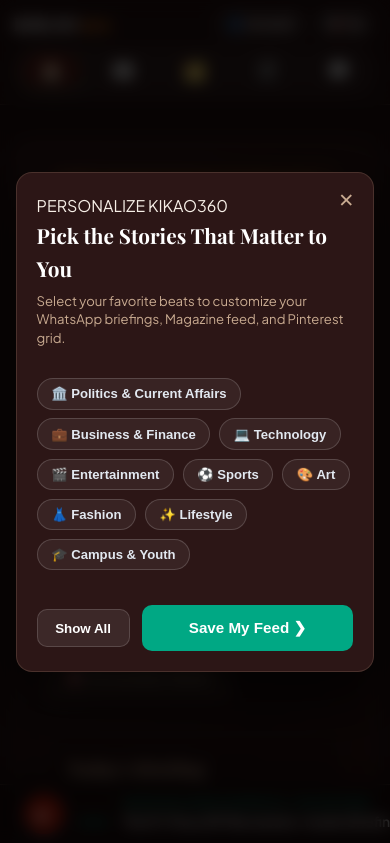
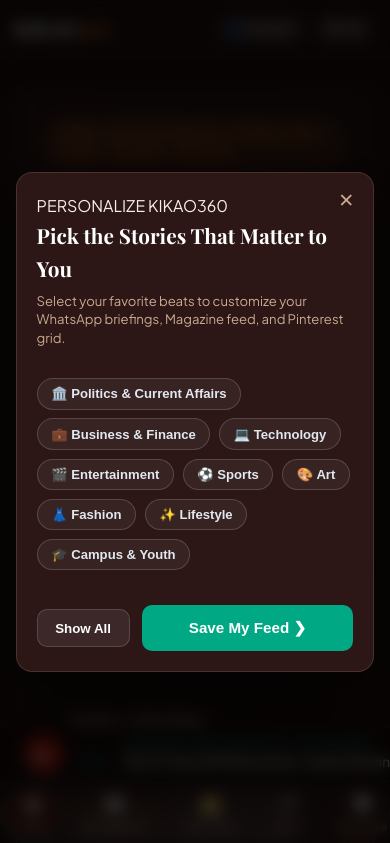
Before and after one commit to Mercy-Em-t/JRN_PROJECT, a plain HTML site: page prototype/index.html in a window 390 px wide. Shown: the top 843 px of the page. Drawn offline with nearby package versions, Linux system fonts and the light colour scheme; a web font is replaced by a local one.

Commit message:
Move mobile navigation tabs to fixed bottom bar above audio dock

```diff
--- a/prototype/css/style.css
+++ b/prototype/css/style.css
@@ -162,23 +162,25 @@ body {
 
 @media (max-width: 768px) {
   :root {
-    --dock-height: 108px;
-    --npr-dock-height: 60px;
+    --dock-height: 58px;
+    --npr-dock-height: 56px;
   }
 
   .master-dock {
-    height: auto;
-    flex-wrap: wrap;
-    padding: 0.6rem 0.85rem 0.5rem;
+    height: var(--dock-height);
+    flex-wrap: nowrap;
+    padding: 0.45rem 0.85rem;
     gap: 0.5rem;
+    backdrop-filter: none;
+    -webkit-backdrop-filter: none;
+    background: rgba(24, 11, 11, 0.98);
   }
 
-  .dock-brand {
-    order: 1;
+  .dock-brand-btn .dock-tagline {
+    display: none;
   }
 
   .dock-actions {
-    order: 2;
     margin-left: auto;
     gap: 0.35rem;
   }
@@ -188,33 +190,57 @@ body {
     font-size: 0.72rem;
   }
 
+  /* Native Mobile Bottom Tab Bar */
   .dock-modes {
-    order: 3;
+    position: fixed;
+    bottom: 0;
+    left: 0;
+    right: 0;
+    height: 62px;
+    z-index: 1200;
     width: 100%;
     display: flex;
-    justify-content: space-between;
-    gap: 0.25rem;
-    padding: 0.25rem;
-    background: rgba(255, 255, 255, 0.04);
-    border-radius: 12px;
-    overflow-x: auto;
+    justify-content: space-around;
+    align-items: center;
+    gap: 0.15rem;
+    padding: 0.25rem 0.35rem;
+    background: rgba(24, 11, 11, 0.98);
+    backdrop-filter: blur(16px);
+    -webkit-backdrop-filter: blur(16px);
+    border-top: 1px solid rgba(226, 192, 161, 0.22);
+    border-radius: 0;
   }
 
   .mode-btn {
     flex: 1;
+    flex-direction: column;
     justify-content: center;
-    padding: 0.45rem 0.35rem;
-    font-size: 0.75rem;
-    min-height: 40px;
+    align-items: center;
+    gap: 0.15rem;
+    padding: 0.3rem 0.2rem;
+    min-height: 48px;
+    border-radius: 10px;
   }
 
-  /* Clean icon + micro label on mobile */
   .mode-btn .mode-label {
-    display: none;
+    display: block;
+    font-size: 0.62rem;
+    line-height: 1;
+    white-space: nowrap;
   }
 
   .mode-btn .mode-icon {
-    font-size: 1.15rem;
+    font-size: 1.05rem;
+  }
+
+  /* Sit NPR Audio Dock cleanly above the mobile bottom tab bar */
+  .npr-player-dock {
+    bottom: 62px;
+    z-index: 1150;
+  }
+
+  .kikao-footer {
+    padding-bottom: 9.5rem;
   }
 
   /* Compact Persistent Bottom Player */
@@ -1381,3 +1407,10 @@ body {
     grid-template-columns: 1fr;
   }
 }
+
+@media (max-width: 768px) {
+  .npr-player-dock {
+    bottom: 62px;
+    z-index: 1150;
+  }
+}
--- a/prototype/index.html
+++ b/prototype/index.html
@@ -11,7 +11,7 @@
   <link href="https://fonts.googleapis.com/css2?family=Cinzel:wght@700;900&family=Lora:ital,wght@0,400;0,600;0,700;1,400&family=Plus+Jakarta+Sans:wght@300;400;500;600;700;800&family=Playfair+Display:ital,wght@0,600;0,700;0,900;1,400&display=swap" rel="stylesheet">
 
   <!-- CSS Stylesheets (cache-busted) -->
-  <link rel="stylesheet" href="css/style.css?v=20261116">
+  <link rel="stylesheet" href="css/style.css?v=20261116c">
   <link rel="stylesheet" href="css/whatsapp.css?v=20261116">
   <link rel="stylesheet" href="css/guardian.css?v=20261116">
   <link rel="stylesheet" href="css/pinterest.css?v=20261116">
```
